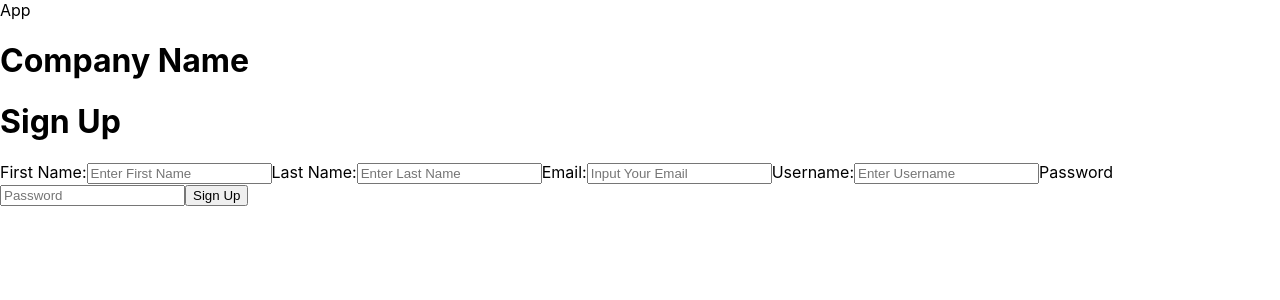
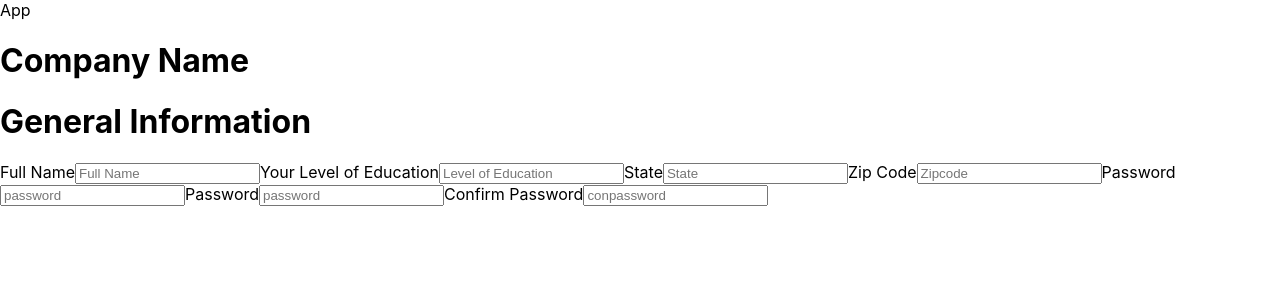
Before and after one commit to NellyNel520/GA_Hackathon-Digital_Equity, a React (Create React App) app in the folder client/: page / in a window 1280 px wide. Shown: the top 300 px of the page. Built offline with nearby package versions, Linux system fonts and the light colour scheme.

Commit message:
changed signup form

```diff
--- /dev/null
+++ b/client/src/Components/Back.js
@@ -0,0 +1,5 @@
+export const Back = () => {
+    <div>
+      <button>Back</button>
+    </div>
+  }
--- /dev/null
+++ b/client/src/Components/Continue.js
@@ -0,0 +1,5 @@
+export const Continue = () => {
+    <div>
+      <button>Continue</button>
+    </div>
+  }
--- a/client/src/Components/SignupForm.js
+++ b/client/src/Components/SignupForm.js
@@ -1,37 +1,45 @@
 export const SignUp = () => {
     return (
         <div>
-        <h1>Sign Up</h1>
+          <h1>General Information</h1>
           <form >
-            <label>First Name:</label>
+              <label>Full Name</label>
           <input
-            id='firstname'
+              id='fullname'
               type='text'
-            name='fistname'
-            placeholder="Enter First Name"
+              name='fullname'
+              placeholder="Full Name"
             />
-          <label>Last Name:</label>
+            <label>Your Level of Education</label>
           <input
-            id='lastname'
+              id='education'
               type='text'
-            name="lastname"
-            placeholder="Enter Last Name"
+              name="education"
+              placeholder="Level of Education"
               required
             />
-          <label>Email:</label>
+            <label>State</label>
              <input
-            id='email'
+              id='state'
               type='text'
-            name="email"
-            placeholder="Input Your Email"
+              name="state"
+              placeholder="State"
               required
             />
-          <label>Username:</label>
+            <label>Zip Code</label>
             <input
-            id='username'
+              id='zipcode'
               type='text'
-            name="username"
-            placeholder="Enter Username"
+              name="zipcode"
+              placeholder="Zipcode"
+              required
+            />
+           <label>Password</label>
+           <input
+              id='password'
+              type='text'
+              name="password"
+              placeholder="password"
               required
             />
         <label>Password</label>
@@ -39,11 +47,17 @@ export const SignUp = () => {
               id='password'
               type='password'
               name="password"
-            placeholder="Password"
+              placeholder="password"
               required
             />
-
-          <button type="submit">Sign Up</button>
+            <label>Confirm Password</label>
+             <input
+              id='conpassword'
+              type='password'
+              name="conpassword"
+              placeholder="conpassword"
+              required
+            />
           </form>
         </div>
       )
```
Lines whose indentation alone changed are shown as unchanged.
